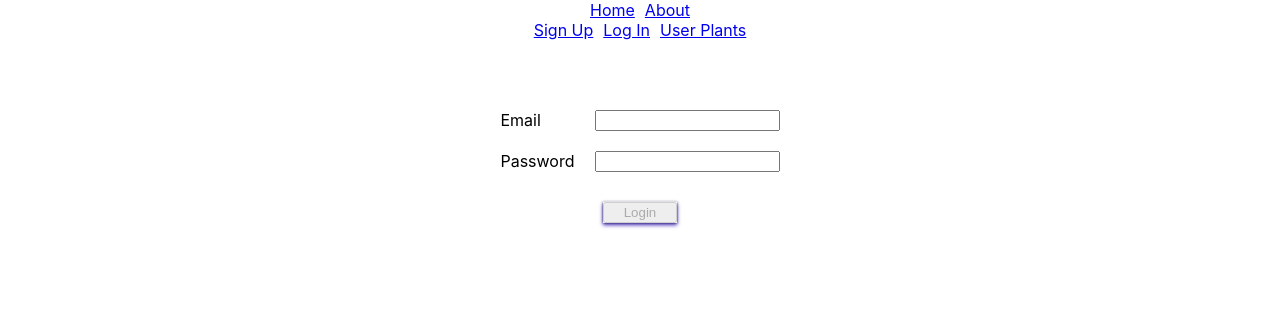
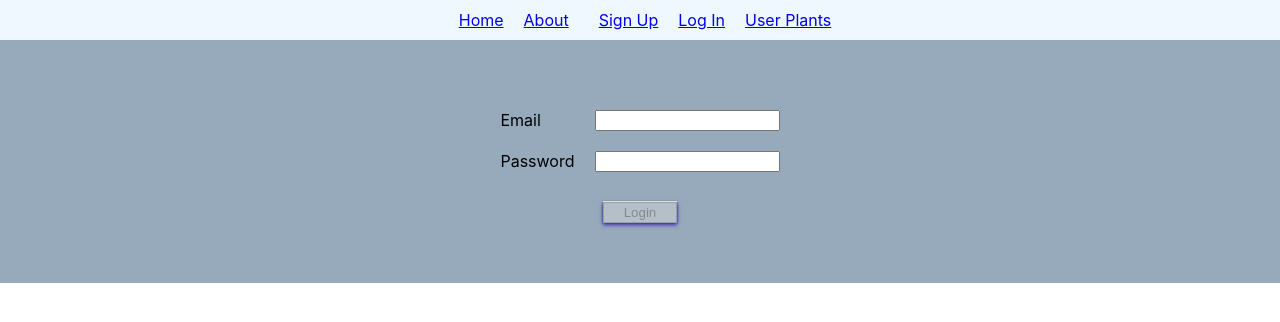
Before and after one commit to Water-My-Plants-3-PT/Front-End, a React (Create React App) app in the folder plant-parenthood/: page /login in a window 1280 px wide. Shown: the top 322 px of the page. Built offline with nearby package versions, Linux system fonts and the light colour scheme.

Commit message:
finished styling

```diff
--- a/plant-parenthood/src/App.css
+++ b/plant-parenthood/src/App.css
@@ -26,10 +26,25 @@
 
 .App-link {
   color: #61dafb;
+  padding: 5px;
 }
 
 .link{
   margin: 5px;
+  padding: 5px;
+}
+
+.navbar {
+  display: flex;
+  flex-direction: row;
+  justify-content: center;
+  align-items: center;
+  background-color: aliceblue;
+}
+
+.sec-1 {
+  display: flex;
+  margin: 10px;
 }
 
 @keyframes App-logo-spin {
--- a/plant-parenthood/src/App.js
+++ b/plant-parenthood/src/App.js
@@ -15,7 +15,7 @@ function App() {
     <div className="App">
 
       <Router>
-        <nav>
+        <nav className="navbar">
           <section className="sec-1">
             <a>
               <Link to="/" className="link">Home</Link>
--- a/plant-parenthood/src/components/css/login.css
+++ b/plant-parenthood/src/components/css/login.css
@@ -3,6 +3,7 @@
     padding: 60px 10px;
     display: flex;
     justify-content: center;
+    background-color: rgb(151, 170, 187);
   };
 
   .Login form {
```
